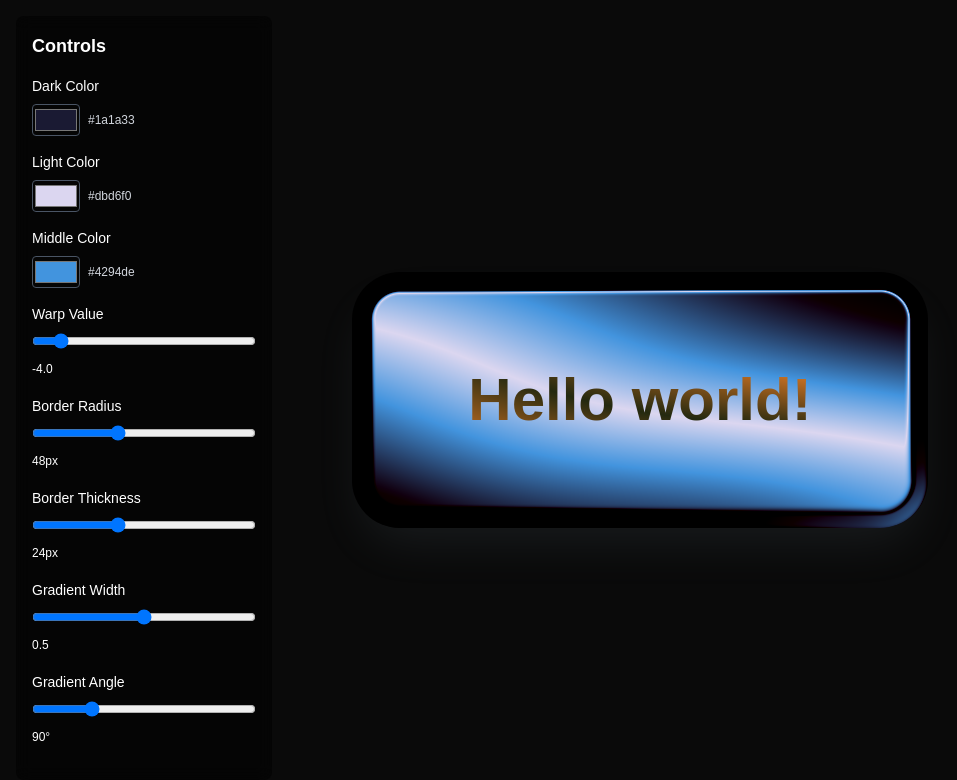
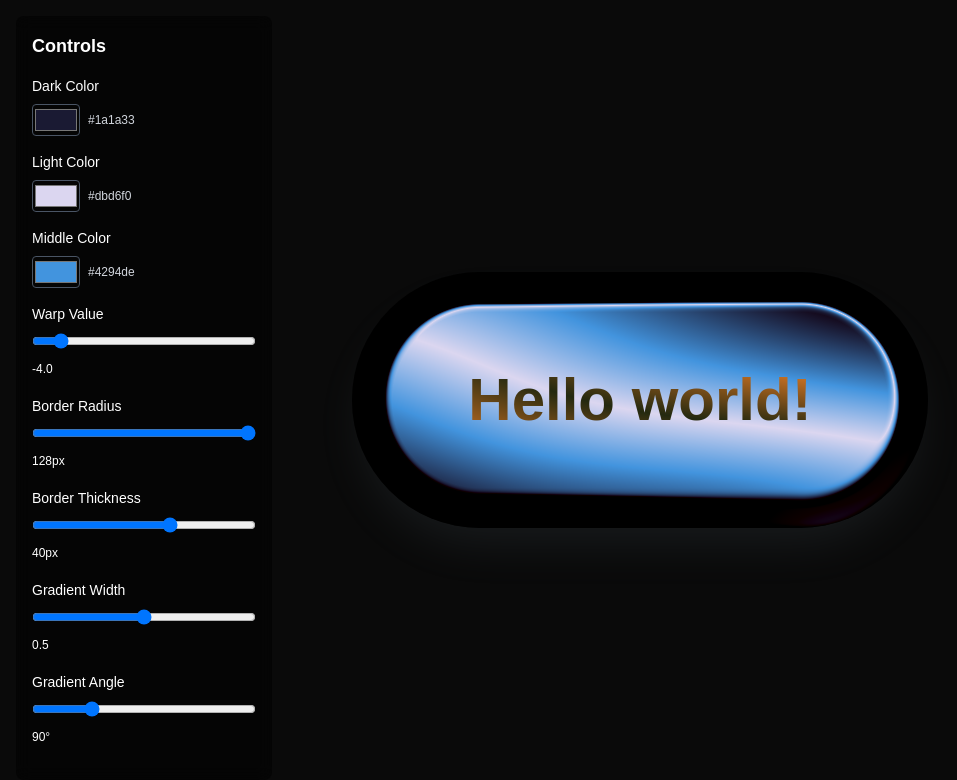
Before and after one commit to shroo3ey/webgl-button, a Next.js app: page / in a window 1280 px wide. Shown: the top 780 px of the page, without its empty margins (0-957 px from the left). Built offline with nearby package versions, Linux system fonts and the light colour scheme.

Commit message:
adjusted constants

```diff
--- a/src/app/page.tsx
+++ b/src/app/page.tsx
@@ -13,8 +13,8 @@ const WebGLGradient = () => {
   const [lightColor, setLightColor] = useState({ r: 0.86, g: 0.84, b: 0.94 });
   const [middleColor, setMiddleColor] = useState({ r: 0.26, g: 0.58, b: 0.87 });
   const [warpValue, setWarpValue] = useState(-4.0);
-  const [borderRadius, setBorderRadius] = useState(48.0);
-  const [borderThickness, setBorderThickness] = useState(24.0);
+  const [borderRadius, setBorderRadius] = useState(128.0);
+  const [borderThickness, setBorderThickness] = useState(40.0);
   const [gradientWidth, setGradientWidth] = useState(0.5);
   const [gradientAngle, setGradientAngle] = useState(90.0);
 
```
